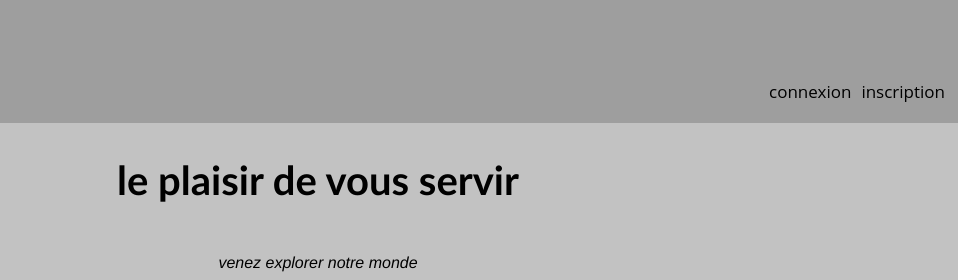
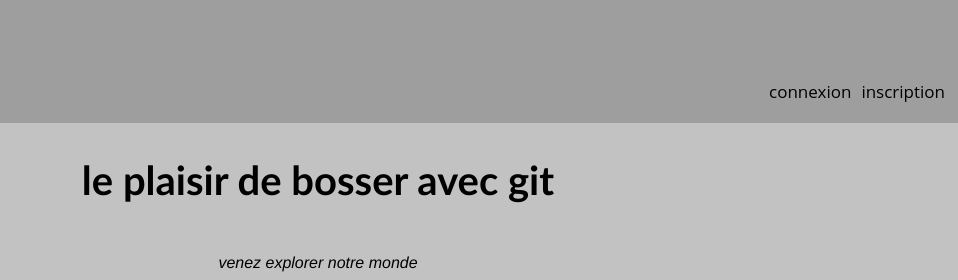
Before and after one commit to Kacheo-5/kadoria, a plain HTML site: page index.html in a window 1280 px wide. Shown: the top 280 px of the page, 322-1280 px from the left. Drawn offline with Linux system fonts and the light colour scheme.

Commit message:
modification de la motivation

```diff
--- a/index.html
+++ b/index.html
@@ -34,7 +34,7 @@
     <header>
         <!-- <h1>AKIYLAH</h1> -->
         <!-- <div class="img_logo_page"><img src="WFGT4894.JPEG" alt=""></div> -->
-        <h2 class="head1"> le plaisir de vous servir </h2>
+        <h2 class="head1"> le plaisir de bosser avec git </h2>
         <p>venez explorer notre monde</p>
         <p>commandez, et nous vous livrons!</p>
         <p><i class="fa-solid fa-cart-shopping"></i></p>
```
